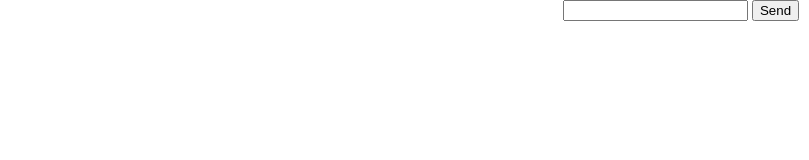
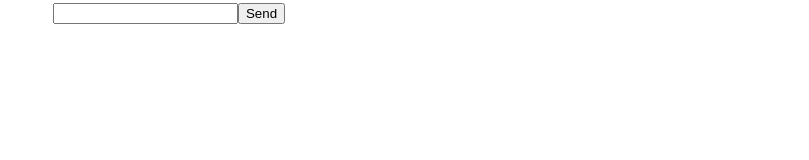
Before and after one commit to Kemosabe2911/Nodejs-chatapp, a website: page index.html in a window 1280 px wide. Shown: the whole page, without its empty margins (471-1280 px from the left). Drawn offline with Linux system fonts and the light colour scheme.

Commit message:
update styles

```diff
--- a/css/styles.css
+++ b/css/styles.css
@@ -2,12 +2,12 @@ body{
     padding: 0;
     margin: 0;
     box-sizing: border-box;
-    display: flex;
-    justify-content: center;
 }
 #message-container{
     width: 80%;
-    max-width: 1200px;
+    margin-left: 10%;
+    display: flex;
+    justify-content: center;
 }
 
 #message-container div{
@@ -18,3 +18,8 @@ body{
 #message-container div:nth-child(2n){
     background-color: #ffffff;
 }
+#send-container{
+    display: flex;
+    justify-content: center;
+    padding: 3px;
+}
```
